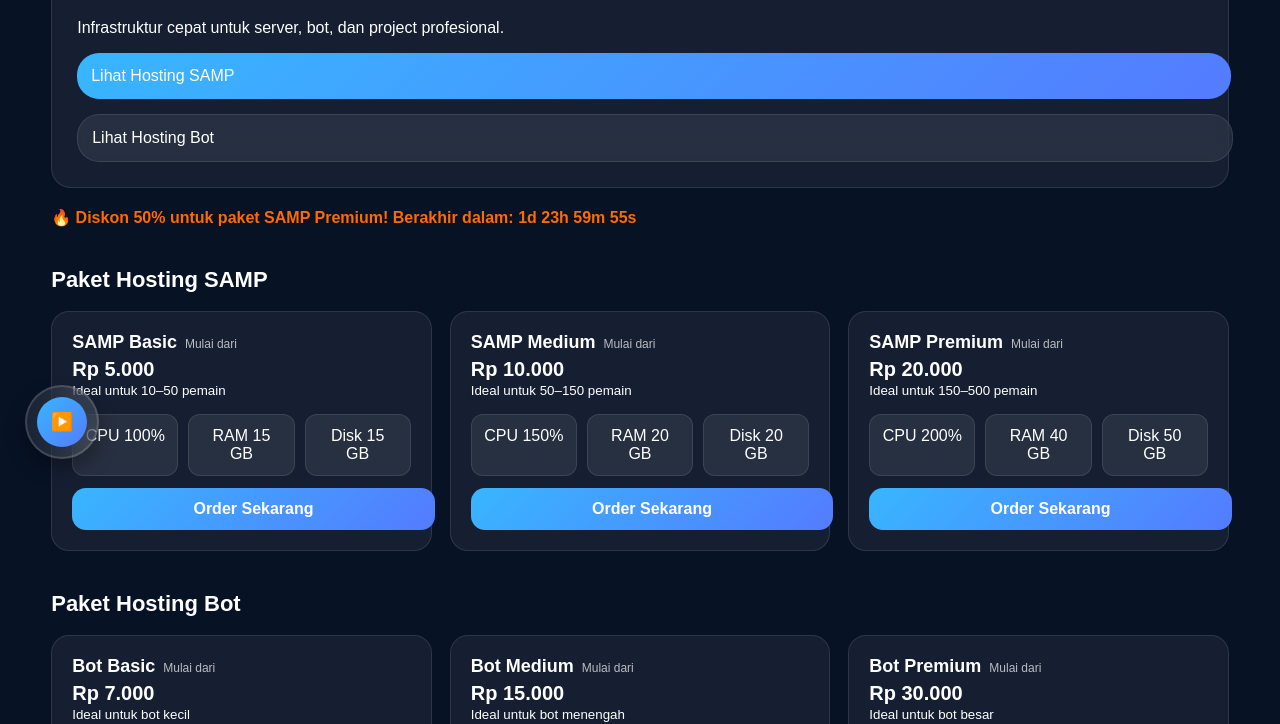
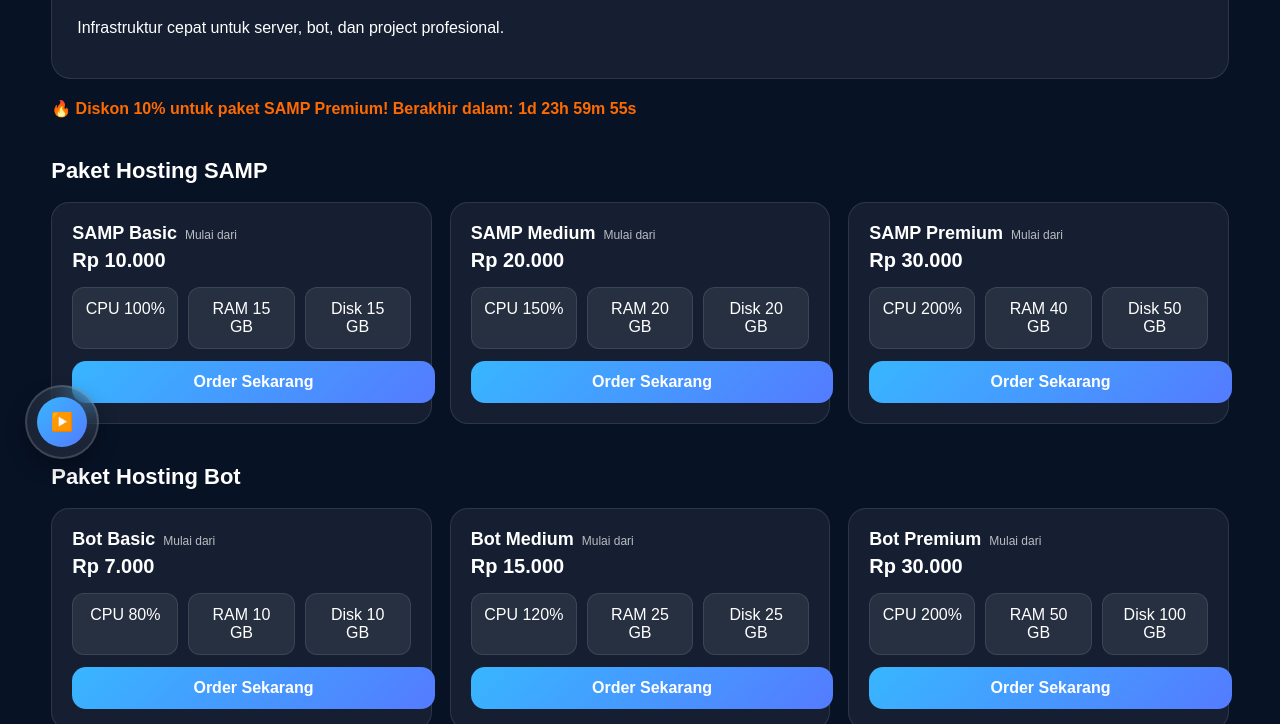
Before and after one commit to dilzyysamp-tech/MerakyatCloud, a plain HTML site: page index.html in a window 1280 px wide. Shown: the part 316-1040 px from the top of the page. Drawn offline with Linux system fonts and the light colour scheme.

Commit message:
Add files via upload

```diff
--- a/index.html
+++ b/index.html
@@ -3,7 +3,7 @@
 <head>
 <meta charset="UTF-8">
 <meta name="viewport" content="width=device-width, initial-scale=1.0">
-<title>Aman Jiwoo Store Cloud</title>
+<title>Merakyat Cloud</title>
 <style>
 :root {
     --bg:#071225;
@@ -71,7 +71,7 @@ body {margin:0;font-family:Arial,sans-serif;background:var(--bg);color:var(--tex
   <div class="header">
     <div class="avatar">AJ</div>
     <div class="title-area">
-      <h1>Aman Jiwoo Store Cloud</h1>
+      <h1>Merakyat Cloud</h1>
       <p>Fast • Secure • Professional Hosting</p>
     </div>
   </div>
@@ -86,46 +86,41 @@ body {margin:0;font-family:Arial,sans-serif;background:var(--bg);color:var(--tex
   <div class="hero">
     <h1>Hosting <span class="blue">SAMP</span> & <span class="purple">Bot</span></h1>
     <p>Infrastruktur cepat untuk server, bot, dan project profesional.</p>
-    <div class="btn-large btn blue" id="hostingSampBtn">Lihat Hosting SAMP</div>
-    <div class="btn-large btn" id="hostingBotBtn">Lihat Hosting Bot</div>
   </div>
 
   <div class="promo">
-    🔥 Diskon 50% untuk paket SAMP Premium! Berakhir dalam: <span id="countdown"></span>
+    🔥 Diskon 10% untuk paket SAMP Premium! Berakhir dalam: <span id="countdown"></span>
   </div> <h2 class="section-title">Paket Hosting SAMP</h2>
   <div class="cards" id="sampCards">
     <div class="card">
       <div class="card-title"><span>SAMP Basic</span><small>Mulai dari</small></div>
-      <div class="price">Rp 5.000</div>
-      <small>Ideal untuk 10–50 pemain</small>
+      <div class="price">Rp 10.000</div>
       <div class="features">
         <div class="feat-box">CPU 100%</div>
         <div class="feat-box">RAM 15 GB</div>
         <div class="feat-box">Disk 15 GB</div>
       </div>
-      <div class="order-btn" data-paket="SAMP Basic" data-harga="Rp 5.000">Order Sekarang</div>
+      <div class="order-btn" data-paket="SAMP Basic" data-harga="Rp 10.000">Order Sekarang</div>
     </div>
     <div class="card">
       <div class="card-title"><span>SAMP Medium</span><small>Mulai dari</small></div>
-      <div class="price">Rp 10.000</div>
-      <small>Ideal untuk 50–150 pemain</small>
+      <div class="price">Rp 20.000</div>
       <div class="features">
         <div class="feat-box">CPU 150%</div>
         <div class="feat-box">RAM 20 GB</div>
         <div class="feat-box">Disk 20 GB</div>
       </div>
-      <div class="order-btn" data-paket="SAMP Medium" data-harga="Rp 10.000">Order Sekarang</div>
+      <div class="order-btn" data-paket="SAMP Medium" data-harga="Rp 20.000">Order Sekarang</div>
     </div>
     <div class="card">
       <div class="card-title"><span>SAMP Premium</span><small>Mulai dari</small></div>
-      <div class="price">Rp 20.000</div>
-      <small>Ideal untuk 150–500 pemain</small>
+      <div class="price">Rp 30.000</div>
       <div class="features">
         <div class="feat-box">CPU 200%</div>
         <div class="feat-box">RAM 40 GB</div>
         <div class="feat-box">Disk 50 GB</div>
       </div>
-      <div class="order-btn" data-paket="SAMP Premium" data-harga="Rp 20.000">Order Sekarang</div>
+      <div class="order-btn" data-paket="SAMP Premium" data-harga="Rp 30.000">Order Sekarang</div>
     </div>
   </div>
 
@@ -134,7 +129,6 @@ body {margin:0;font-family:Arial,sans-serif;background:var(--bg);color:var(--tex
     <div class="card">
       <div class="card-title"><span>Bot Basic</span><small>Mulai dari</small></div>
       <div class="price">Rp 7.000</div>
-      <small>Ideal untuk bot kecil</small>
       <div class="features">
         <div class="feat-box">CPU 80%</div>
         <div class="feat-box">RAM 10 GB</div>
@@ -145,7 +139,6 @@ body {margin:0;font-family:Arial,sans-serif;background:var(--bg);color:var(--tex
     <div class="card">
       <div class="card-title"><span>Bot Medium</span><small>Mulai dari</small></div>
       <div class="price">Rp 15.000</div>
-      <small>Ideal untuk bot menengah</small>
       <div class="features">
         <div class="feat-box">CPU 120%</div>
         <div class="feat-box">RAM 25 GB</div>
@@ -156,7 +149,6 @@ body {margin:0;font-family:Arial,sans-serif;background:var(--bg);color:var(--tex
     <div class="card">
       <div class="card-title"><span>Bot Premium</span><small>Mulai dari</small></div>
       <div class="price">Rp 30.000</div>
-      <small>Ideal untuk bot besar</small>
       <div class="features">
         <div class="feat-box">CPU 200%</div>
         <div class="feat-box">RAM 50 GB</div>
@@ -181,7 +173,7 @@ body {margin:0;font-family:Arial,sans-serif;background:var(--bg);color:var(--tex
     <button id="closeContactBtn">&times;</button>
   </div>
   <div class="popup-body">
-    <a class="contact-item" href="https://wa.me/6281234567890" target="_blank">📞 WhatsApp</a>
+    <a class="contact-item" href="https://wa.me/6282299298583" target="_blank">📞 WhatsApp</a>
     <a class="contact-item" href="mailto:admin@amanjiwoo.com">✉ Email</a>
   </div>
 </div>
@@ -219,7 +211,7 @@ document.querySelectorAll(".order-btn").forEach(btn=>{
         let paket=btn.dataset.paket;
         let harga=btn.dataset.harga;
         let msg=`Halo Admin, saya ingin order:\nPaket: ${paket}\nHarga: ${harga}`;
-        window.open("https://wa.me/6281234567890?text="+encodeURIComponent(msg));
+        window.open("https://wa.me/6282299298583?text="+encodeURIComponent(msg));
     });
 });
 
```
